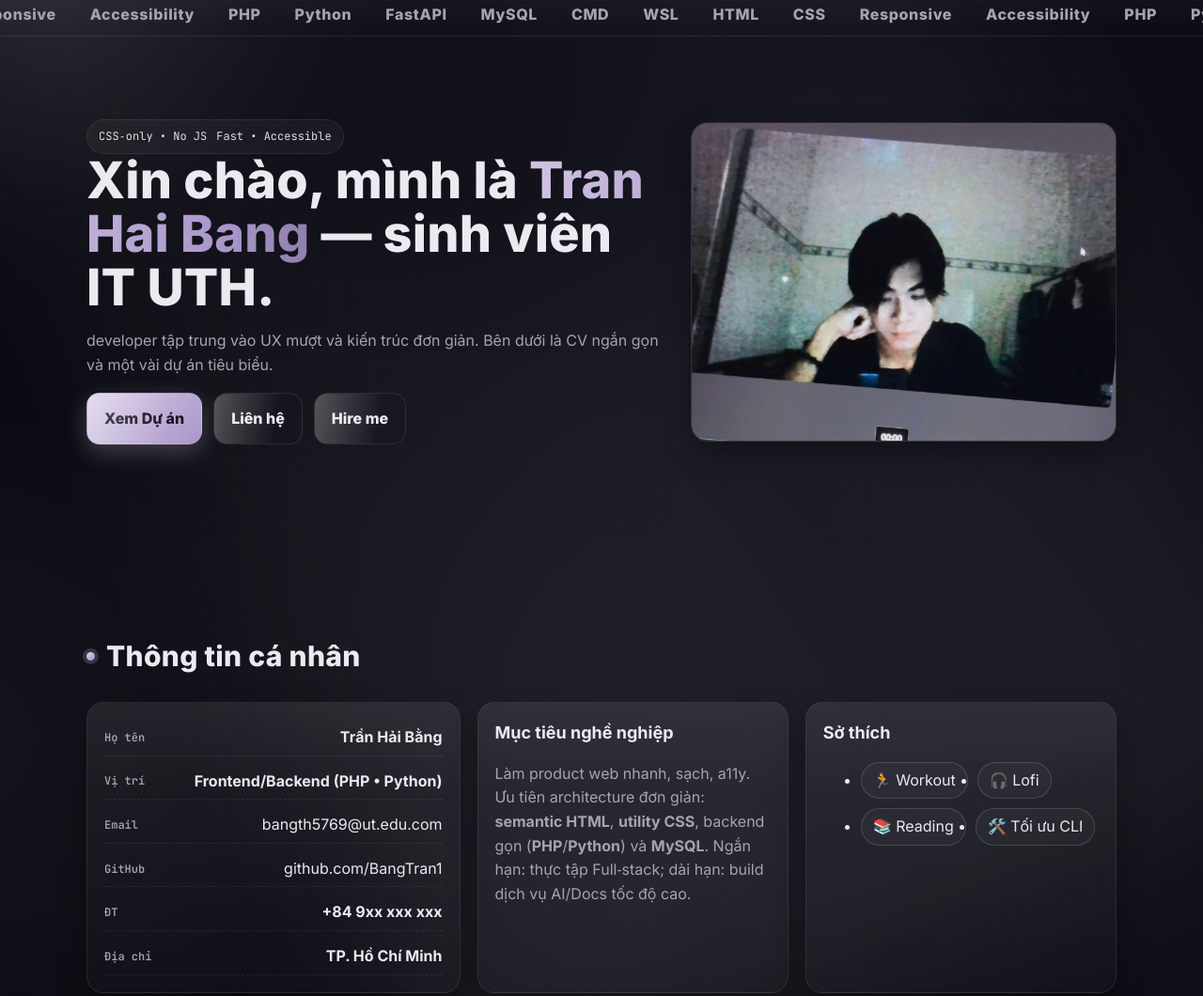
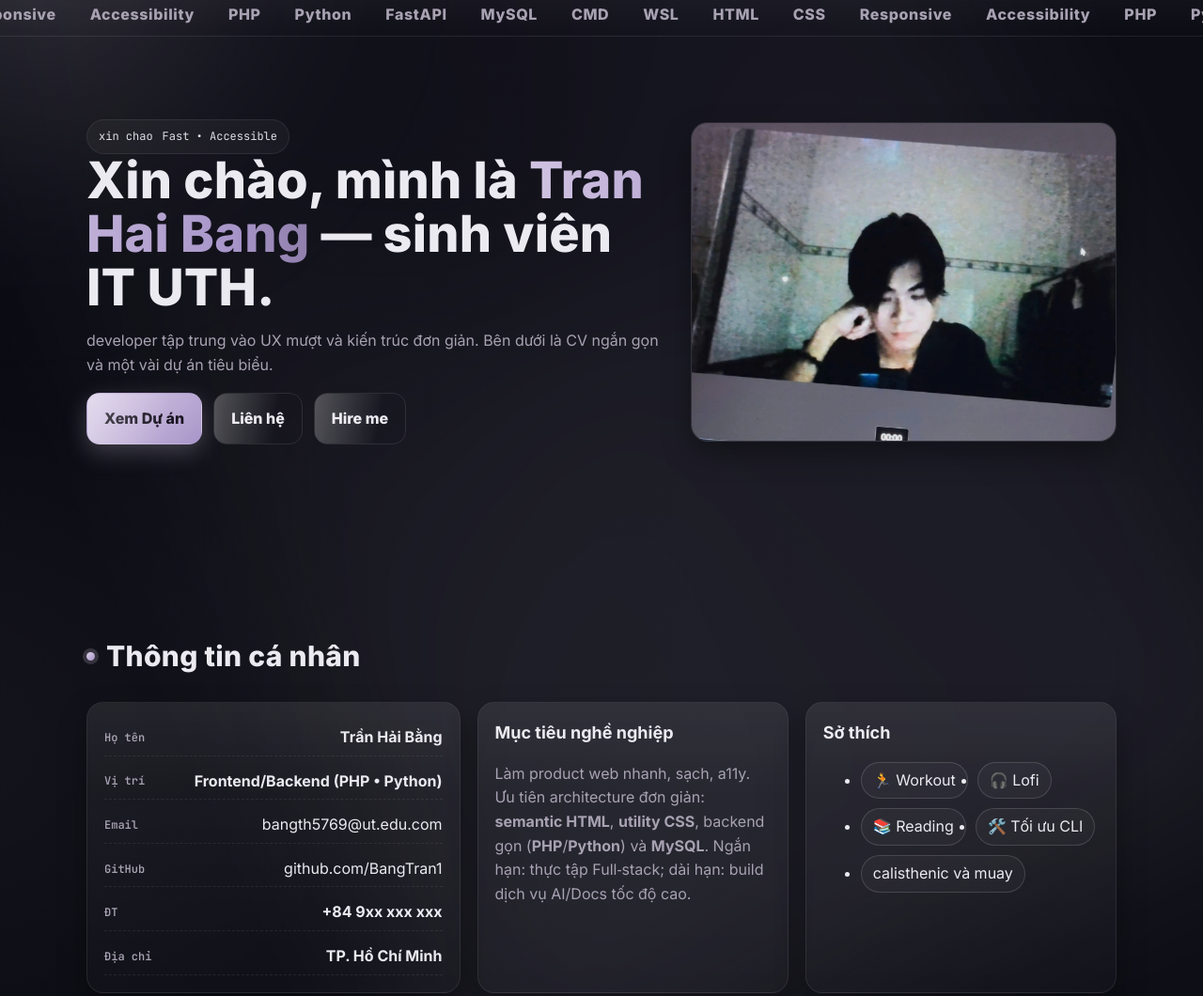
Before and after one commit to BangTran1/por, a plain HTML site: page index.html in a window 1280 px wide. Shown: the part 84-1144 px from the top of the page at 94% size. Drawn offline with Linux system fonts and the light colour scheme.

Commit message:
Update index.html

```diff
--- a/index.html
+++ b/index.html
@@ -44,7 +44,7 @@
     <section aria-label="Hero">
       <div class="hero">
         <div>
-          <span class="tagline"><span class="pill">CSS‑only • No JS</span><span class="pill">Fast • Accessible</span></span>
+          <span class="tagline"><span class="pill">xin chao</span><span class="pill">Fast • Accessible</span></span>
           <h1>Xin chào, mình là <span class="gradient-text">Tran Hai Bang</span> — sinh viên IT UTH.</h1>
           <p class="muted">developer tập trung vào UX mượt và kiến trúc đơn giản. Bên dưới là CV ngắn gọn và một vài dự án tiêu biểu.</p>
           <div class="cta">
@@ -91,6 +91,7 @@
             <li>🎧 Lofi</li>
             <li>📚 Reading</li>
             <li>🛠️ Tối ưu CLI</li>
+            <li>calisthenic và muay </li>
           </ul>
         </div>
       </div>
@@ -165,7 +166,7 @@
           <div class="bar"><span style="--pct:70%"></span></div>
         </div>
         <div class="lang">
-          <div class="head"><strong>python</strong><span>A2</span></div>
+          <div class="head"><strong>python</strong><span>good</span></div>
           <div class="bar"><span style="--pct:85%"></span></div>
         </div>
       </div>
```
